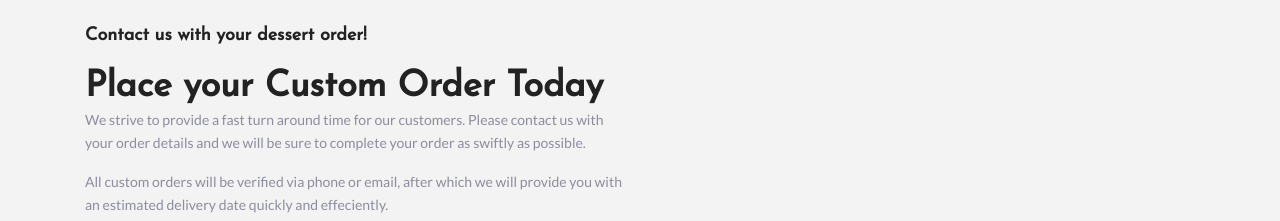
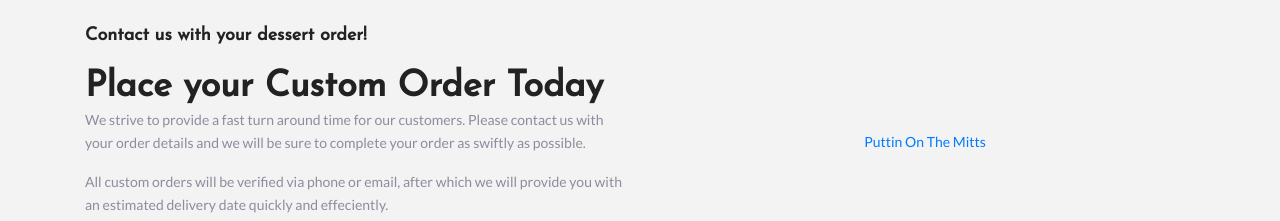
Before and after one commit to XGenerationNetwork/puttinonthemitts, a plain HTML site: page index.html in a window 1280 px wide. Shown: the part 2320-2541 px from the top of the page. Drawn offline with Linux system fonts and the light colour scheme.

Commit message:
FB Page Embed Changes

```diff
--- a/index.html
+++ b/index.html
@@ -255,7 +255,7 @@
                     </div>
                 </div>
                 <div class="col-lg-6 work-right">
-                    <div class="fb-page" data-href="https://www.facebook.com/PuttinOnTheMitts" data-tabs="timeline" data-width="450" data-small-header="false" data-adapt-container-width="true" data-hide-cover="false" data-show-facepile="true"></div>
+					<div class="fb-page" data-href="https://www.facebook.com/PuttinOnTheMitts/" data-tabs="timeline" data-width="400" data-height="600" data-small-header="true" data-adapt-container-width="true" data-hide-cover="false" data-show-facepile="true"><blockquote cite="https://www.facebook.com/PuttinOnTheMitts/" class="fb-xfbml-parse-ignore"><a href="https://www.facebook.com/PuttinOnTheMitts/">Puttin On The Mitts</a></blockquote></div>
                 </div>
             </div>
         </div>
```
